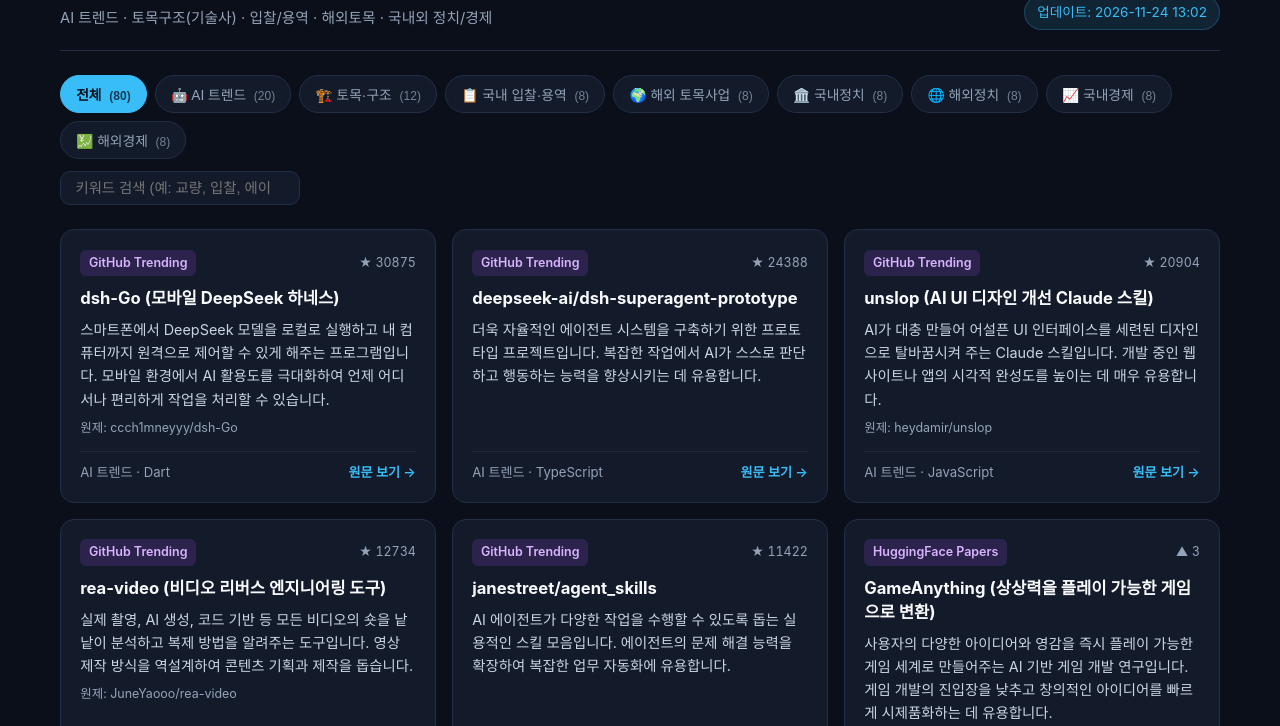
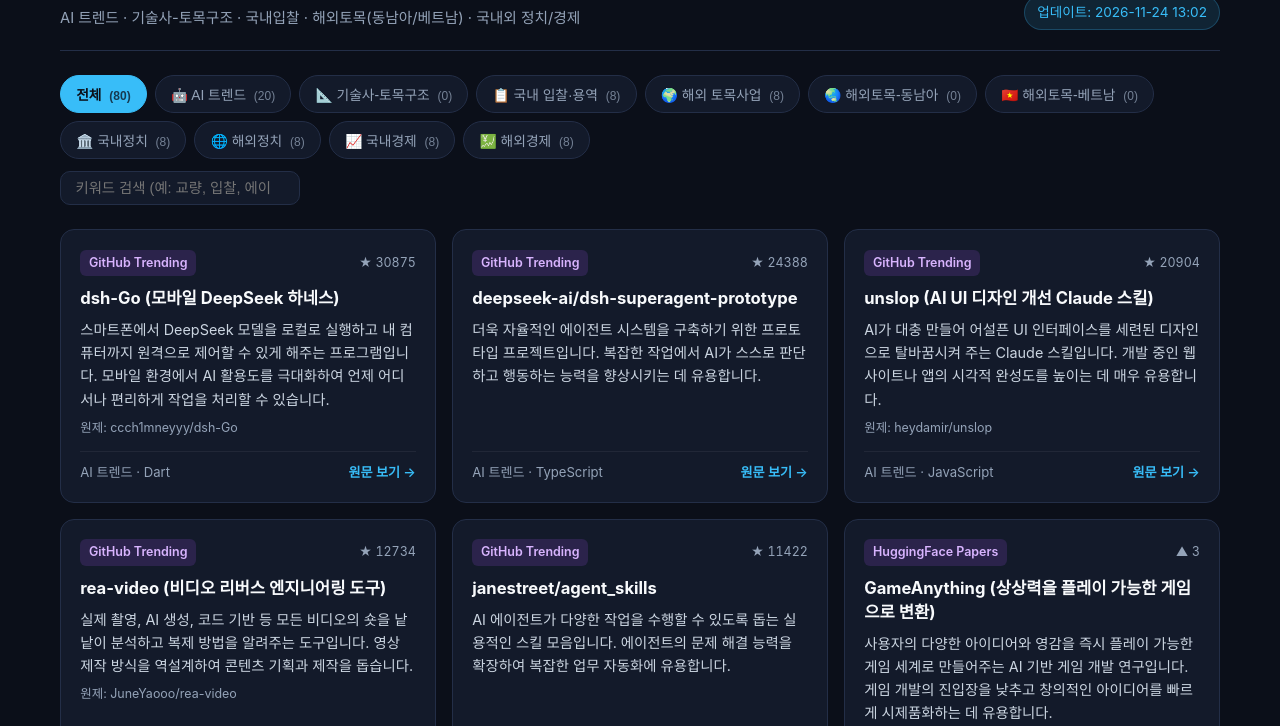
Before and after one commit to kimjeonghun1/EVERY-DAY-NEWS-_-for-team-H, a plain HTML site: page index.html in a window 1280 px wide. Shown: the part 74-800 px from the top of the page. Drawn offline with Linux system fonts and the light colour scheme.

Commit message:
Add PE-Civil, SEA, and Vietnam local translated news tabs

```diff
--- a/index.html
+++ b/index.html
@@ -126,6 +126,8 @@
     .badge.civil { background: rgba(56, 189, 248, 0.16); color: #7dd3fc; }
     .badge.bid { background: rgba(251, 191, 36, 0.16); color: #fde68a; }
     .badge.global { background: rgba(52, 211, 153, 0.16); color: #6ee7b7; }
+    .badge.sea { background: rgba(45, 212, 191, 0.16); color: #5eead4; }
+    .badge.vn { background: rgba(248, 113, 113, 0.16); color: #fca5a5; }
     .badge.krpol { background: rgba(96, 165, 250, 0.16); color: #93c5fd; }
     .badge.glpol { background: rgba(129, 140, 248, 0.16); color: #a5b4fc; }
     .badge.kreco { background: rgba(244, 114, 182, 0.16); color: #f9a8d4; }
@@ -165,7 +167,7 @@
     <header>
       <div>
         <h1><span>Team H</span> 데일리 브리핑</h1>
-        <p class="subtitle">AI 트렌드 · 토목구조(기술사) · 입찰/용역 · 해외토목 · 국내외 정치/경제</p>
+        <p class="subtitle">AI 트렌드 · 기술사-토목구조 · 국내입찰 · 해외토목(동남아/베트남) · 국내외 정치/경제</p>
       </div>
       <div class="updated" id="updatedAt">불러오는 중...</div>
     </header>
@@ -174,9 +176,11 @@
       <div class="filters" id="filters">
         <button class="filter-btn active" data-cat="ALL">전체</button>
         <button class="filter-btn" data-cat="AI 트렌드">🤖 AI 트렌드</button>
-        <button class="filter-btn" data-cat="토목·구조">🏗️ 토목·구조</button>
+        <button class="filter-btn" data-cat="기술사-토목구조">📐 기술사-토목구조</button>
         <button class="filter-btn" data-cat="국내 입찰·용역">📋 국내 입찰·용역</button>
         <button class="filter-btn" data-cat="해외 토목사업">🌍 해외 토목사업</button>
+        <button class="filter-btn" data-cat="해외토목-동남아">🌏 해외토목-동남아</button>
+        <button class="filter-btn" data-cat="해외토목-베트남">🇻🇳 해외토목-베트남</button>
         <button class="filter-btn" data-cat="국내정치">🏛️ 국내정치</button>
         <button class="filter-btn" data-cat="해외정치">🌐 해외정치</button>
         <button class="filter-btn" data-cat="국내경제">📈 국내경제</button>
@@ -198,9 +202,11 @@
 
     function getBadgeClass(cat) {
       if (cat === 'AI 트렌드') return 'ai';
-      if (cat === '토목·구조') return 'civil';
+      if (cat === '기술사-토목구조' || cat === '토목·구조') return 'civil';
       if (cat === '국내 입찰·용역') return 'bid';
       if (cat === '해외 토목사업') return 'global';
+      if (cat === '해외토목-동남아') return 'sea';
+      if (cat === '해외토목-베트남') return 'vn';
       if (cat === '국내정치') return 'krpol';
       if (cat === '해외정치') return 'glpol';
       if (cat === '국내경제') return 'kreco';
@@ -235,10 +241,15 @@
       grid.innerHTML = filtered.map(item => {
         const cat = getCategory(item);
         const isGoogleRss = (item.링크 || '').includes('news.google.com');
-        const targetUrl = isGoogleRss
-          ? `https://search.naver.com/search.naver?where=news&query=${encodeURIComponent(item.한글제목 || item.원제목)}`
-          : item.링크;
-        const linkLabel = isGoogleRss ? '네이버에서 기사 보기 →' : '원문 보기 →';
+        let targetUrl = item.링크;
+        let linkLabel = '원문 보기 →';
+        if (isGoogleRss && cat === '해외토목-베트남') {
+          targetUrl = `https://www.bing.com/search?q=${encodeURIComponent(item.원제목 || item.한글제목)}`;
+          linkLabel = '현지 기사 검색 →';
+        } else if (isGoogleRss) {
+          targetUrl = `https://search.naver.com/search.naver?where=news&query=${encodeURIComponent(item.한글제목 || item.원제목)}`;
+          linkLabel = '네이버에서 기사 보기 →';
+        }
         return `
           <article class="card">
             <div>
```
